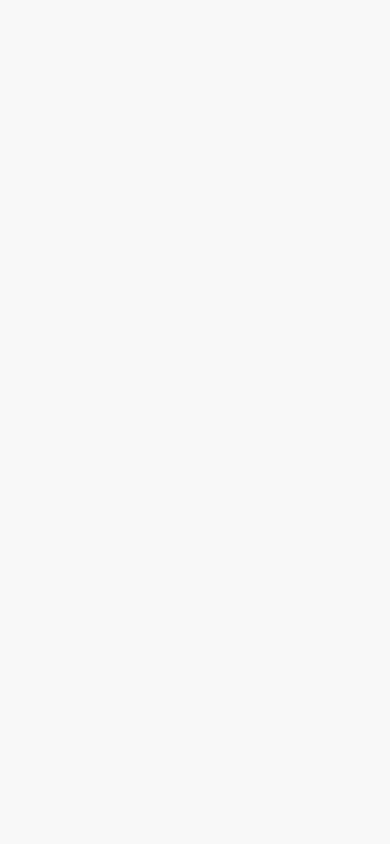
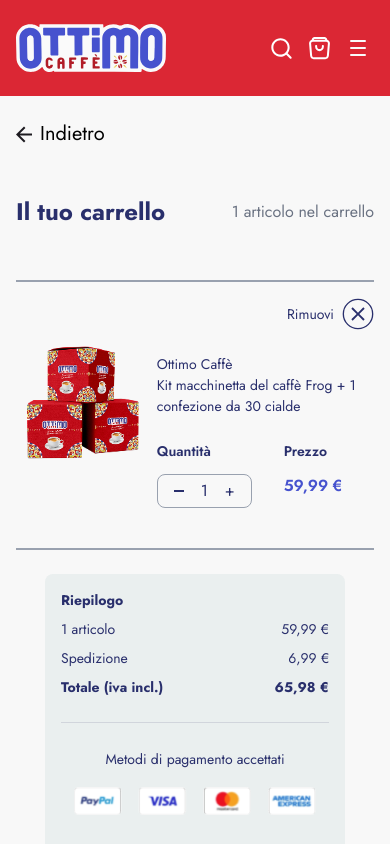
Before and after one commit to MarcoFormante/ottimoCaffeNext, a Next.js app: page /carrello in a window 390 px wide. Before the commit this address had no page. Shown: the top 844 px of the page. Built offline with nearby package versions, Linux system fonts and the light colour scheme.

Commit message:
create cart & cart-mobile

```diff
--- /dev/null
+++ b/app/carrello/page.tsx
@@ -0,0 +1,139 @@
+'use client'
+import Image from "next/image"
+import Breadcrumb from "../components/common/Breadcrumb/Breadcrumb"
+import { useState } from "react"
+import Button from "../components/common/Button/Button"
+
+export function Page(){
+     const [quantity,setQuantity] = useState(1)
+
+        function addQuantity(){
+            if (quantity < 99) {
+                setQuantity(quantity + 1)
+            }
+
+        }
+
+        function subTraitQuantity(){
+            if (quantity > 1 ) {
+                setQuantity(quantity - 1)
+            }
+        }
+  return (
+    <div>
+        <div className='min-h-[70dvh] px-[200px] max-2xl:px-[50px] max-lg:px-[16px] mb-15'>
+            <Breadcrumb category={"carrello"}/>
+            <div>
+                <div className="flex flex-col ">
+                    <div className="mt-12">
+
+                    </div>
+                    {/* {SCROLLABLE} */}
+
+                    <div className="flex gap-6 max-lg:flex-col">
+                        <div className="">
+                        <div className="flex flex-col gap-[9px] max-lg:flex-row max-lg:justify-between  max-lg:pb-4 max-lg:border-b-2 max-lg:border-gray-400 max-lg:mb-4">
+                            <h1 className="font-bold text-blue-text text-2xl">Il tuo carrello </h1>
+                            <span className="min-lg:text-[12px] text-gray-500 mb-10 max-lg:mt-1 ">1 articolo nel carrello </span>
+                        </div>
+
+                        {/* {Prodotto} */}
+
+                            <div className="pb-10 border-b-2  border-gray-400">
+                                <div className="flex items-center gap-6 max-md:gap-2 max-md:justify-between max-lg:justify-evenly">
+                                    <div>
+                                        <Image src={"/assets/images/products/productTest.png"} alt="prodotto nel carrello" width={153} height={142} />
+                                    </div>
+                                    <div className="flex gap-6 min-md:items-center max-md:flex-col w-full place-content-center max-lg:w-[70%] " >
+                                        <div className="min-md:max-w-[242px] max-md:order-2">
+                                            <p className="text-blue-text max-md:text-[14px]">Ottimo Caffè <br/> Kit macchinetta del caffè Frog + 1 confezione da 30 cialde</p>
+                                        </div>
+                                        <div className="border-l-1 border-gray-500 opacity-30 h-[69px] max-md:hidden "></div>
+
+                                        <div className="flex gap-6   max-[414px]:gap-8  max-[768px]:gap-20  max-md:order-3">
+                                            <div>
+                                                <div className='flex flex-col gap-3'>
+                                                    <span className="text-blue-text max-md:font-semibold max-md:text-[14px]">Quantità</span>
+                                                    <div>
+                                                        <div className='flex gap-[13px] items-center border-1 rounded-lg border-gray-400 w-[95px] text-blue-text justify-center '>
+                                                            <button className='appearance-none p-1 cursor-pointer' onClick={subTraitQuantity}><span className='w-2.5 h-[1.5px] bg-blue-text block'></span></button>
+                                                            <span>{quantity}</span>
+                                                            <button className='appearance-none p-1 cursor-pointer' onClick={addQuantity}>+</button>
+                                                        </div>
+                                                    </div>
+                                                </div>
+                                            </div>
+                                            <div className="border-l-1 border-gray-500 opacity-30 h-[69px] max-md:hidden "></div>
+                                            <div>
+                                                <div className='flex flex-col gap-3 text-blue-text'>
+                                                    <span className="max-md:font-semibold max-md:text-[14px]">Prezzo</span>
+                                                    <span className="flex items-center gap-1 max-md:font-semibold max-md:text-blue-primary">59,99 <span className="text-[12px] max-md:hidden">EUR</span> <span className="min-md:hidden">€</span></span>
+                                                </div>
+                                            </div>
+                                                <div className="border-l-1 border-gray-500 opacity-30 h-[69px] max-md:hidden"></div>
+                                        </div>
+
+                                        <div className="place-items-center grid max-md:order-1 place-content-end">
+                                        {/* {"DA CLICCARE"}  */}
+                                            <div className="flex items-center gap-2 text-blue-text">
+                                                <span className="min-md:hidden max-md:text-[14px]">Rimuovi</span>
+                                                <svg className="cursor-pointer max-md:h-[32px] max-md:w-[100%]"  width="24" height="24" viewBox="0 0 24 24" fill="none" xmlns="http://www.w3.org/2000/svg">
+                                                    <rect x="1" y="1" width="22" height="22" rx="11" stroke="#292F6C" stroke-width="1"/>
+                                                    <path d="M8 17L7 16L11 12L7 8L8 7L12 11L16 7L17 8L13 12L17 16L16 17L12 13L8 17Z" fill="#292F6C"/>
+                                                </svg>
+                                            </div>
+                                        </div>
+                                    </div>
+                                </div>
+                            </div>
+
+                        </div>
+
+                        <div className="rounded-[8px] bg-[#EAEFEF] max-h-[362px] p-4  sticky top-[150px] left-[65vw] max-lg:static max-lg:min-w-[300px]  max-lg:w-[50vw]  max-lg:m-auto">
+                            <div className="text-[14px] text-blue-text pb-6 border-b-1 border-gray-300 flex flex-col gap-2">
+                                <h2 className="font-bold">Riepilogo</h2>
+                                <div className="flex items-center justify-between">
+                                    <span>1 articolo</span>
+                                    <span>59,99 €</span>
+                                </div>
+
+                                <div className="flex items-center justify-between">
+                                    <span>Spedizione</span>
+                                    <span>6,99 €</span>
+                                </div>
+
+                                <div className="font-bold flex items-center justify-between">
+                                    <span>Totale (iva incl.)</span>
+                                    <span>65,98 €</span>
+                                </div>
+                            </div>
+
+                            <div className="mt-6 place-items-center">
+                                <span className="text-[14px] text-blue-text ">Metodi di pagamento accettati</span>
+                                <Image className="mt-4" src={"/assets/svg/payment-methods.svg"}  alt="Metodi di pagamento - Ottimo Caffé" width={242} height={27.7} />
+                            </div>
+
+                            <div className="mt-8 max-lg:flex justify-center">
+                               <Button onClick={()=>{}}>
+                                    Procedi al checkout
+                               </Button>
+                            </div>
+                            <div className="flex justify-center gap-1 mt-3">
+                                <svg width="11" height="16" viewBox="0 0 11 16" fill="none" xmlns="http://www.w3.org/2000/svg">
+                                    <path d="M5.54825 0H5.45169C3.47166 0 1.86454 1.66661 1.86454 3.71986V5.13985H1.53018C0.687902 5.13985 0 5.84649 0 6.7265V10.2933C0.000129591 13.44 2.46887 16 5.50315 16C8.53113 16 11 13.4401 11 10.2933V6.7265C11 5.84649 10.3121 5.13985 9.46982 5.13985H9.13546L9.13559 3.71986C9.13559 1.66644 7.52844 0 5.54844 0H5.54825ZM3.15028 3.71986C3.15028 2.39984 4.17878 1.33316 5.4517 1.33316H5.54825C6.82117 1.33316 7.84968 2.39984 7.84968 3.71986V5.13314H3.15042L3.15028 3.71986ZM3.47168 10.3665C3.3058 10.779 2.76381 10.9323 2.42374 10.5798C2.17931 10.352 2.16778 9.87855 2.42374 9.63988C2.67736 9.34798 3.16065 9.42042 3.33015 9.63988C3.53725 9.85451 3.55398 10.161 3.47168 10.3665ZM5.95326 10.5798C5.73294 10.8336 5.27584 10.8442 5.04685 10.5798C4.80165 10.3512 4.79167 9.87789 5.04685 9.63988C5.20652 9.43197 5.6679 9.33104 5.95326 9.63988C6.23449 9.93138 6.17293 10.375 5.95326 10.5798ZM8.57624 10.5798C8.35735 10.8318 7.92603 10.8458 7.6697 10.5798C7.43421 10.3598 7.3921 9.92789 7.6697 9.63988C7.91088 9.36236 8.39144 9.40053 8.57624 9.63988C8.85864 9.93326 8.79436 10.3761 8.57624 10.5798Z" fill="#788A8B"/>
+                                </svg>
+                               <span className="text-[12px] text-gray-500 text-center ">Il pagamento è sicuro</span>
+                            </div>
+
+                        </div>
+
+                    </div>
+                </div>
+            </div>
+
+        </div>
+    </div>
+  )
+}
+
+export default Page
--- a/app/components/common/Breadcrumb/Breadcrumb.tsx
+++ b/app/components/common/Breadcrumb/Breadcrumb.tsx
@@ -12,7 +12,7 @@
   return (
     <div className='pt-[120px]'>
       <BackBtn/>
-      <div className=" text-blue-text max-lg:hidden ">
+      <div className=" text-blue-text max-lg:hidden  min-lg:py-6">
         <Link href={"/"}>Home </Link> {">"}
         <Link className={!name ? "font-semibold capitalize" : ""} href={`/${category}`}> {category} </Link> {name ? ">" : ""}
       {  name && <span className="font-semibold"> {name}</span>  }
--- a/app/components/layout/Header/Nav/Nav.tsx
+++ b/app/components/layout/Header/Nav/Nav.tsx
@@ -6,6 +6,7 @@
 import cart from '@/public/assets/svg/cart.svg';
 import Logo from './Logo';
 import SearchBar from './SearchBar';
+import Link from 'next/link';
 
 
 const Nav = () => {
@@ -54,9 +55,9 @@
                 <div className='cursor-pointer'>
                   <Image className='aspect-square' onClick={()=>handleSearchBarVisibleState(true)} width={21} height={21} src={search} alt='Cerca i prodotti' />
                 </div>
-                <div className='cursor-pointer'>
+                <Link href={"/carrello"} className='cursor-pointer flex'>
                   <Image className='aspect-square' width={21} height={21} src={cart} alt='Consulta il carrello' />
-                </div>
+                </Link>
               </div>
             </div>
           <div className='cursor-pointer min-[1081px]:hidden' onClick={()=>setMenuActive(!menuActive)}>
```
Also changed, not shown: public/assets/svg/secured-icon.svg (added).
